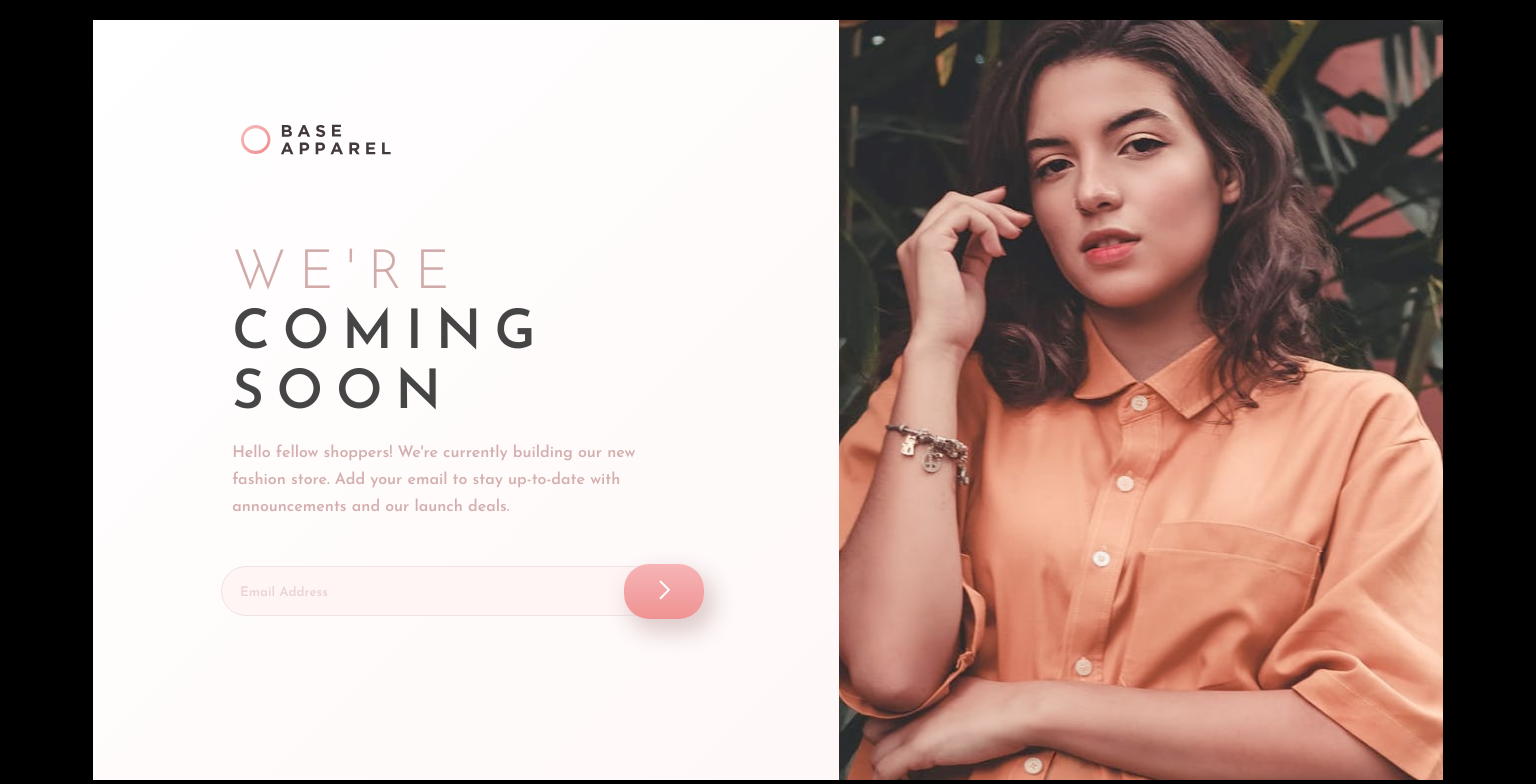
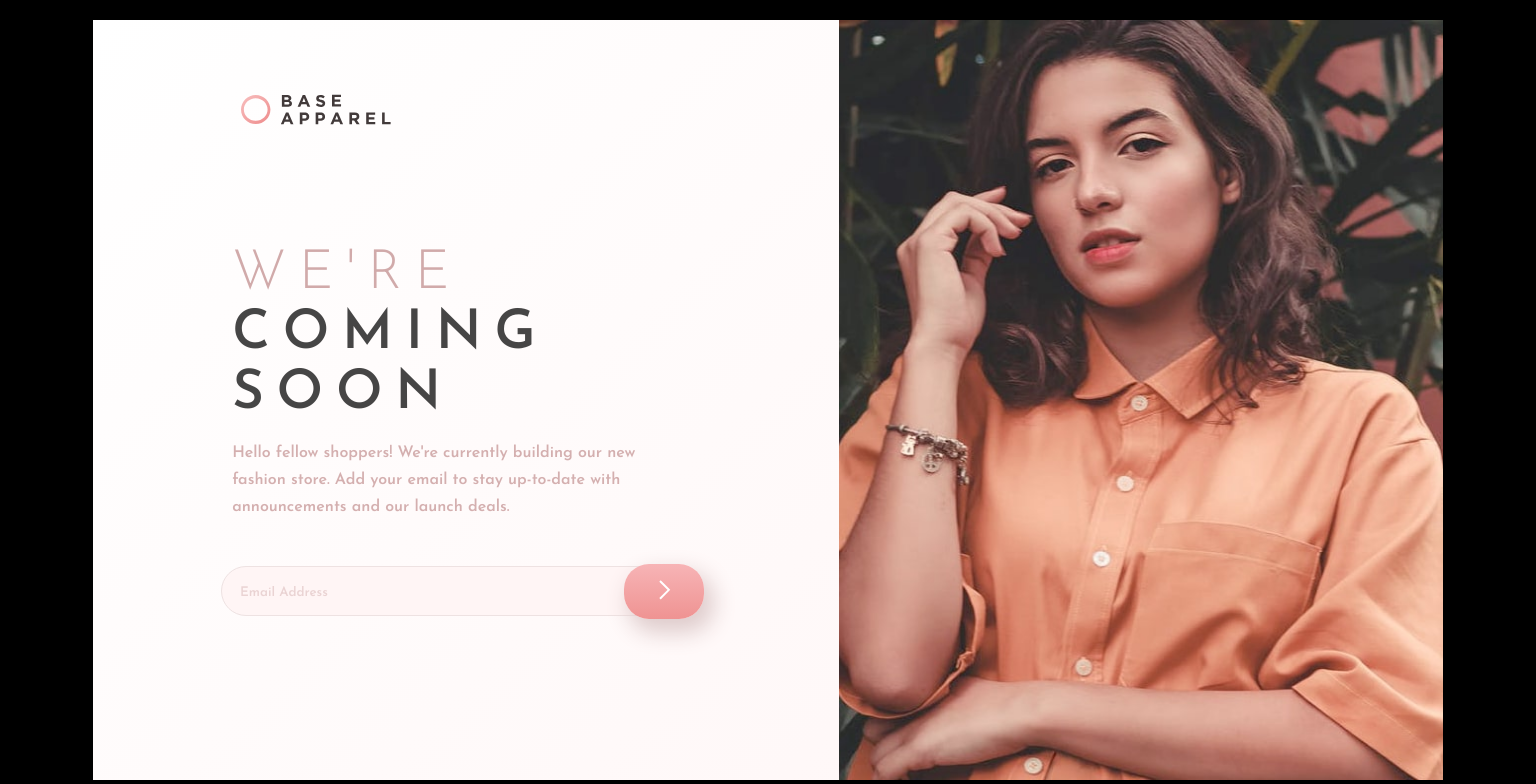
Before and after one commit to NexusLo/FEM-base_apparel, a React (Create React App) app: page / in a window 1536 px wide. Shown: the top 784 px of the page. Built offline with nearby package versions, Linux system fonts and the light colour scheme.

Commit message:
first commit 03 april

```diff
--- a/src/components/landing/styles.css
+++ b/src/components/landing/styles.css
@@ -29,7 +29,6 @@
     flex-direction: column;
     justify-content: center;
     font-family: 'josefinsans';
-
 }
 .project__logo{
     max-width: 100px;
@@ -153,8 +152,8 @@
     }
     .project__logo-desktop{
         display: flex;
-        margin-bottom: 90px;
-        margin-top: -120px;
+        margin-bottom: 120px;
+        margin-top: -150px;
         margin-right: 300px;
         max-width: 150px;
     }
@@ -303,8 +302,8 @@
     }
     .project__logo-desktop{
         display: flex;
-        margin-bottom: 90px;
-        margin-top: -120px;
+        margin-bottom: 120px;
+        margin-top: -150px;
         margin-right: 300px;
         max-width: 150px;
     }
```
